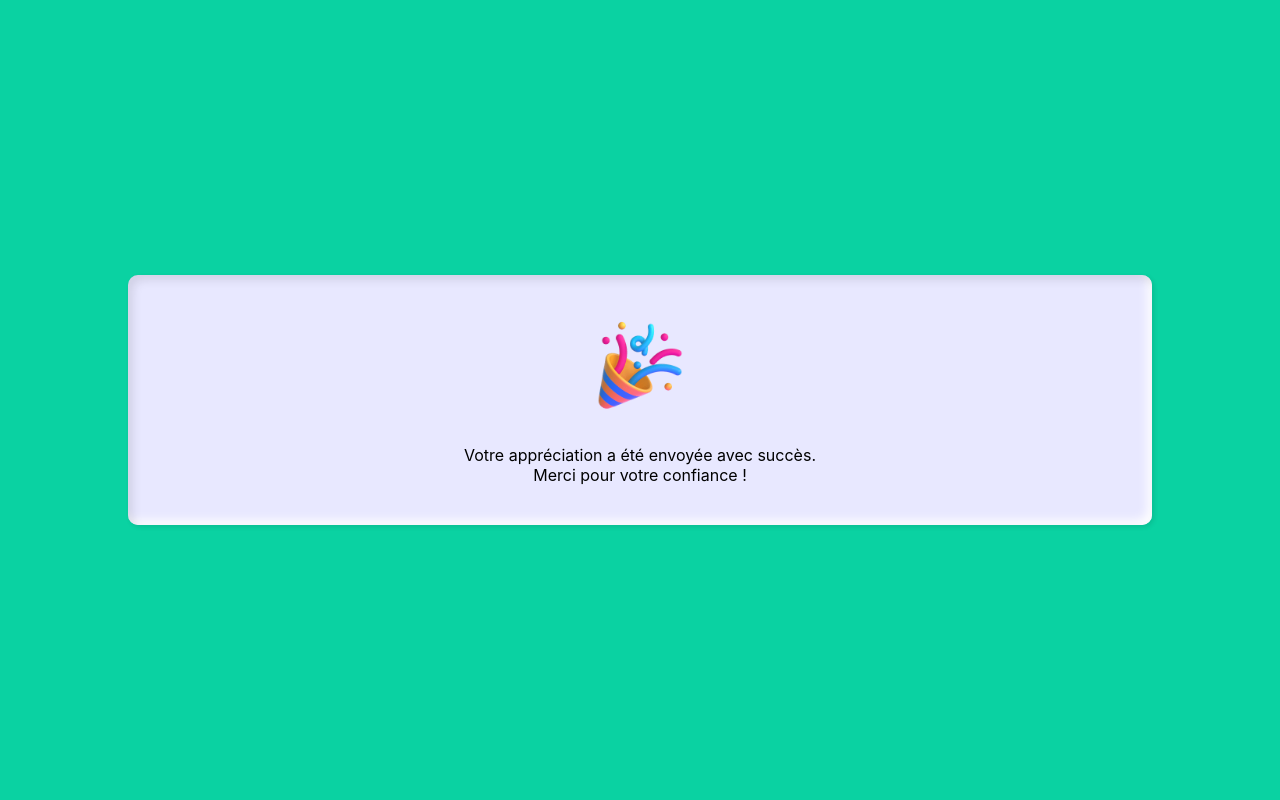
After one commit to Giovidoh/appreciation-hopital, a PHP site: page /remerciement.html in a window 1280 px wide. The commit adds this page. Run offline with PHP 8.4, Linux system fonts and the light colour scheme.

Commit message:
maj: bdd + message de remerciement.

```diff
--- a/css/style.css
+++ b/css/style.css
@@ -1,9 +1,6 @@
 html, body {
   height: 100%;
   width: 100%;
-  display: flex;
-  flex-direction: column;
-  align-items: center;
 }
 
 body {
@@ -11,12 +8,37 @@ body {
   margin: 0;
   padding: 0;
   box-sizing: border-box;
+  display: flex;
+  flex-direction: column;
+  align-items: center;
 }
 
 * {
   margin: 0;
   padding: 0;
   box-sizing: border-box;
+}
+
+.failure-success-message {
+  align-self: center;
+  text-align: center;
+  font-family: "Inter", sans-serif;
+  letter-spacing: 1px;
+  width: 100%;
+  padding: 15px 0px;
+  margin: 10px 0;
+  border-radius: 10px;
+  color: #000000;
+}
+
+.failure {
+  border: 1px solid #dc142f;
+  background-color: rgba(220, 20, 47, 0.3);
+}
+
+.success {
+  border: 1px solid #0AD2A2;
+  background-color: rgba(10, 210, 162, 0.3);
 }
 
 .container {
@@ -248,4 +270,34 @@ body {
   background-color: #08a17c;
 }
 
+.remerciement-container {
+  height: 100%;
+  width: 100%;
+  display: flex;
+  justify-content: center;
+  align-items: center;
+}
+
+.thanks-box {
+  display: flex;
+  flex-direction: column;
+  align-items: center;
+  justify-content: space-evenly;
+  height: 250px;
+  width: 80%;
+  padding: 10px;
+  border-radius: 10px;
+  box-shadow: inset 5px 5px 10px rgba(0, 0, 0, 0.1), inset -5px -5px 10px rgba(255, 255, 255, 0.9), 2px 2px 5px rgba(0, 0, 0, 0.1);
+  background-color: #E8E8FF;
+}
+.thanks-box__icon {
+  height: 100px;
+  width: 100px;
+}
+.thanks-box__message {
+  text-align: center;
+  font-family: "Inter", sans-serif;
+  font-size: 16px;
+}
+
 /*# sourceMappingURL=style.css.map */
--- a/recup/recupIndex.php
+++ b/recup/recupIndex.php
@@ -11,9 +11,10 @@
                 VALUES(NULL, '$appreciation', '$commentaire', '$nom', '$contact');";
             $resultat = mysqli_query($connexion, $sql);
             if($resultat){
-                $message = "Votre observation a été soumise !";
+                header("Location:remerciement.html");
             }else{
-                $message = "La soumission de l'observation a échoué !";
+                $message = "La soumission de l'observation a échoué ! Veuillez réessayer s'il vous plaît !";
+                $type = "failure";
             }
         }
 
--- /dev/null
+++ b/remerciement.html
@@ -0,0 +1,19 @@
+<!DOCTYPE html>
+<html lang="en">
+<head>
+    <meta charset="UTF-8">
+    <meta http-equiv="X-UA-Compatible" content="IE=edge">
+    <meta name="viewport" content="width=device-width, initial-scale=1.0">
+
+    <link rel="stylesheet" href="css/style.css">
+    <title>Remerciement</title>
+</head>
+<body>
+    <div class="remerciement-container">
+        <div class="thanks-box">
+            <img class="thanks-box__icon" src="images/party-popper.png" alt="Icône de confettis pour signifier la réussite de l'envoi">
+            <p class="thanks-box__message">Votre appréciation a été envoyée avec succès. <br> Merci pour votre confiance !</p>
+        </div>
+    </div>
+</body>
+</html>
--- a/sass/Base/_BodySelector.scss
+++ b/sass/Base/_BodySelector.scss
@@ -1,9 +1,6 @@
 html, body{
     height: 100%;
     width: 100%;
-    display: flex;
-    flex-direction: column;
-    align-items: center;
 }
 
 body{
@@ -11,4 +8,7 @@ body{
     margin: 0;
     padding: 0;
     box-sizing: border-box;
+    display: flex;
+    flex-direction: column;
+    align-items: center;
 }
--- /dev/null
+++ b/sass/Components/_Failure-success-message.scss
@@ -0,0 +1,21 @@
+.failure-success-message{
+    align-self: center;
+    text-align: center;
+    font-family: 'Inter', sans-serif;
+    letter-spacing: 1px;
+    width: 100%;
+    padding: 15px 0px;
+    margin: 10px 0;
+    border-radius: 10px;
+    color: $pure-black;
+}
+
+.failure{
+    border: 1px solid  $color-secondary-3;
+    background-color: opacify-color($color-secondary-3, 0.3);
+}
+
+.success{
+    border: 1px solid  $color-primary;
+    background-color: opacify-color($color-primary, 0.3);
+}
--- /dev/null
+++ b/sass/Pages/_Remerciement.scss
@@ -0,0 +1,32 @@
+.remerciement-container{
+    height: 100%;
+    width: 100%;
+    display: flex;
+    justify-content: center;
+    align-items: center;
+}
+
+.thanks-box{
+    display: flex;
+    flex-direction: column;
+    align-items: center;
+    justify-content: space-evenly;
+    height: 250px;
+    width: 80%;
+    padding: 10px;
+    border-radius: 10px;
+    box-shadow: inset 5px 5px 10px opacify-color($pure-black, 0.1),
+                inset -5px -5px 10px opacify-color($pure-white, 0.9),
+                2px 2px 5px opacify-color($pure-black, 0.1);
+    background-color: $color-secondary-1;
+        &__icon{
+            height: 100px;
+            width: 100px;
+        }
+
+        &__message{
+            text-align: center;
+            font-family: 'Inter', sans-serif;
+            font-size: 16px;
+        }
+}
--- a/sass/Utils/_Variables.scss
+++ b/sass/Utils/_Variables.scss
@@ -3,3 +3,4 @@ $pure-black: #000000;
 $color-primary: #0AD2A2;
 $color-secondary-1: #E8E8FF;
 $color-secondary-2: #4282d6;
+$color-secondary-3: #dc142f;
--- a/sass/main.scss
+++ b/sass/main.scss
@@ -18,6 +18,8 @@
     @import "Base/UniversalSelector";
 
 //COMPONENTS
+    //MESSAGE D'ERREUR OU DE REUSSITE
+    @import "Components/Failure-success-message";
 
 //LAYOUTS
 
@@ -28,4 +30,7 @@
     //Page index2
     @import "Pages/Index2";
 
+    //Page de remerciement
+    @import "Pages/Remerciement";
+
 //THEMES
```
Also changed, not shown: bdd/appreciation_hopital.sql (+36 -17 lines), index.php (+13 -0 lines), images/party-popper.png (added), 1 other file.
